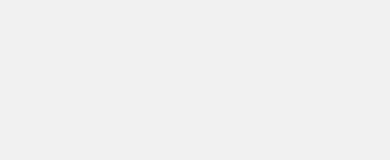
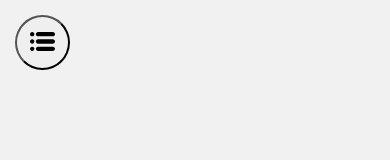
Before and after one commit to ImaneElouazzani/App-notes_ReactJS, a React (Create React App) app: page / in a window 390 px wide. Shown: the top 160 px of the page. Built offline with nearby package versions, Linux system fonts and the light colour scheme.

Commit message:
gestion des states du sidebar terminés

```diff
--- a/src/Components/Sidebar/Sidebar.js
+++ b/src/Components/Sidebar/Sidebar.js
@@ -7,8 +7,35 @@ import Menu from './ImgsSidebar/menu.svg'
 import './Sidebar.css'
 
 export default function Sidebar() {
+
+  const [checkWidth, setCheckWidth] = useState(window.innerWidth)
+
+  const checkWidthFunc = () => {
+    // console.log('resized', window.innerWidth)
+    setCheckWidth(window.innerWidth)
+  }
+
+  useEffect(() => {
+    window.addEventListener('resize', checkWidthFunc)
+    return () => {
+      window.removeEventListener('resize', checkWidthFunc)
+    }
+  }, [])
+
+  const [toggleNav, setToggleNav] = useState(false)
+
+  const toggleNavFunc = () => {
+    setToggleNav(!toggleNav)
+  }
+
   return <>
-  <nav className='container-sidebar'>
+  {
+    checkWidth < 900 && (<button onClick={toggleNavFunc} className='toggle-nav-btn'>
+    <img src={Menu} alt='menu icon'/>
+  </button>)
+  }
+
+  <nav className={toggleNav ? 'container-sidebar visible-nav' : 'container-sidebar'}>
     <div className='sidebar'>
       <div className='three-dots'>
         <div className='dot-nav d-red'></div>
```
Also changed, not shown: 1 other file (tests, documents, lock files or other folders).
